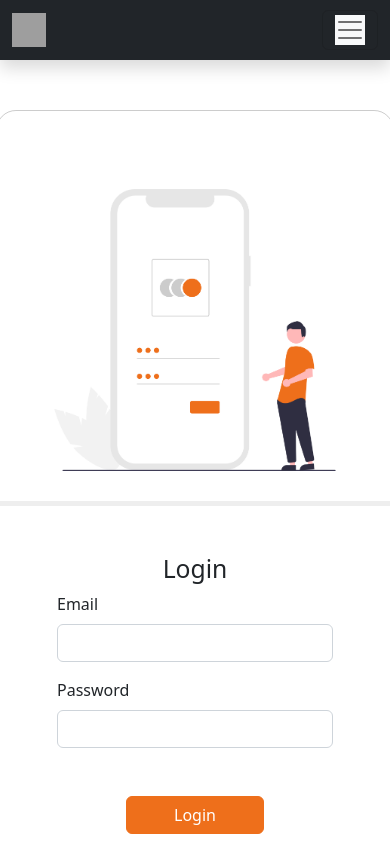
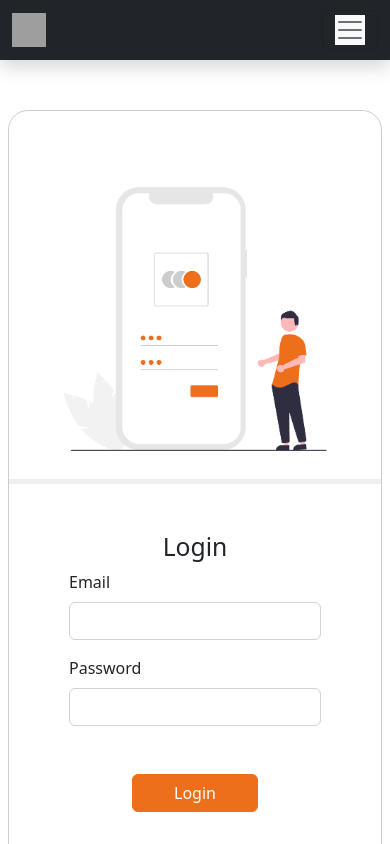
Before and after one commit to nikhilmotivitylabs/doctor-patient-app, a React (Create React App) app: page /login in a window 390 px wide. Shown: the top 844 px of the page. Built offline with nearby package versions, Linux system fonts and the light colour scheme; grey boxes are pictures that could not be loaded.

Commit message:
login-responsive

```diff
--- a/src/components/Login/index.jsx
+++ b/src/components/Login/index.jsx
@@ -10,9 +10,9 @@ const Login = () => {
   }
   return (
     <>
-       <section className="doc-login">
+       <section className="doc-login px-2">
 
-      <div className="container px-2">
+      <div className="container">
         <div className='row d-flex justify-content-center py-5' style={{border:'1px solid rgba(0,0,0,0.2)',borderRadius:'20px'}}>
             <div className="col-lg-5 col-md-6 col-sm-6 col-12 login-left">
               <img src={login} className="img-fluid"/>
```
